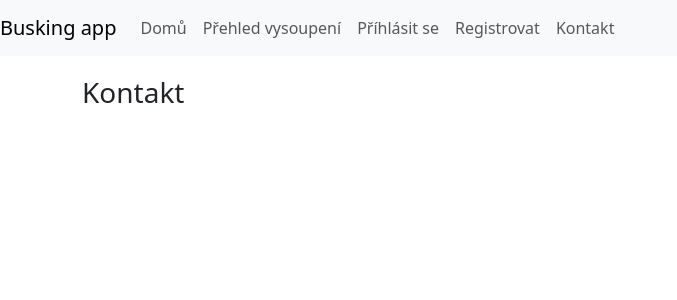
After one commit to vtruksa/buskingapp, a Django app: page /contact/ in a window 1280 px wide. The commit adds this page. Shown: the top 300 px of the page, without its empty margins (0-677 px from the left). Run offline with Django 4.2, Linux system fonts and the light colour scheme; some libraries are stand-ins or nearby versions.

Commit message:
Added a contact page and fixed menu toggling on smaller screens

```diff
--- a/buskingapp/urls.py
+++ b/buskingapp/urls.py
@@ -8,12 +8,13 @@ urlpatterns = [
     path("admin/", admin.site.urls),
 
     path("", homeView, name="home"),
-    path("manage-spot/", manageSpots, name="manage-spot"),
     path("logout/", logoutView, name="logout"),
     path("login/", loginView, name="login"),
     path("register/", registerView, name="register"),
     path("user-edit/", userEdit, name="user-edit"),
+    path("contact/", contactView, name="contact"),
 
+    path("manage-spot/", manageSpots, name="manage-spot"),
     path("booking/", bookView, name="book"),
     path("my-shows/", showView, name="show-list"),
     path("shows/", showList, name="shows"),
--- a/main/views.py
+++ b/main/views.py
@@ -105,3 +105,6 @@ def userEdit(request):
         'form2': form2
     }
     return render(request, 'user_edit.html', context)
+
+def contactView(request):
+    return render(request, 'contact.html')
--- a/templates/_base.html
+++ b/templates/_base.html
@@ -4,14 +4,15 @@
     {% load static %}
     {% load bootstrap5 %}
 
-    {% bootstrap_css %}
-    {% bootstrap_javascript %}
+
     <meta charset="UTF-8">
     <meta name="viewport" content="width=device-width, initial-scale=1.0">
     <meta http-equiv="X-UA-Compatible" content="ie=edge">
     <title>Busking app</title>
     <link rel="stylesheet" href="{% static 'css/style.css' %}">
     <script src="https://ajax.googleapis.com/ajax/libs/jquery/3.7.1/jquery.min.js"></script>
+    {% bootstrap_css %}
+    {% bootstrap_javascript %}
   </head>
   <body>
     {% include '_navbar.html' %}
--- a/templates/_navbar.html
+++ b/templates/_navbar.html
@@ -1,6 +1,6 @@
 <nav class="navbar navbar-expand-lg navbar-light bg-light">
     <a class="navbar-brand" href="{% url 'home' %}">Busking app</a>
-    <button class="navbar-toggler" type="button" data-toggle="collapse" data-target="#navbarNav" aria-controls="navbarNav" aria-expanded="false" aria-label="Toggle navigation">
+    <button class="navbar-toggler" type="button" data-toggle="collapse" data-target="#navbarNav" aria-controls="navbarNav" aria-expanded="false" aria-label="Toggle navigation" id="nav-toggler">
       <span class="navbar-toggler-icon"></span>
     </button>
     <div class="collapse navbar-collapse" id="navbarNav">
@@ -39,8 +39,17 @@
         </li>
         {% endif %}
         <li class="nav-item">
-          <a class="nav-link" href="#">Kontakt</a>
+          <a class="nav-link" href="{% url 'contact' %}">Kontakt</a>
         </li>
       </ul>
     </div>
   </nav>
+
+  <script>
+    $(document).ready(function() {
+      $('#nav-toggler').click(function() {
+        if($('#navbarNav').hasClass('show')) {$('#navbarNav').removeClass('show')}
+        else {$('#navbarNav').addClass('show')}
+      })
+    })
+  </script>
--- /dev/null
+++ b/templates/contact.html
@@ -0,0 +1,7 @@
+{% include '_base.html' %}
+
+{% block content %}
+<div class="container">
+    <h3>Kontakt</h3>
+</div>
+{% endblock %}
--- a/templates/home.html
+++ b/templates/home.html
@@ -3,7 +3,9 @@
 {% block content %}
 <div class="container">
     <h3>Welcome to the busking app</h3><br><br>
-    {% if request.user.is_authenticated %}
+    {% if request.user.is_staff %}
+
+    {% elif request.user.is_authenticated %}
         <div class="row">
             <div class="col">
                 <h4>Jste přihlášeni jako {{request.user}}</h4><hr>
```
Also changed, not shown: db.sqlite3, main/migrations/0003_userprofile_art_name.py (added), show/migrations/0011_alter_feedback_sent.py (added).
